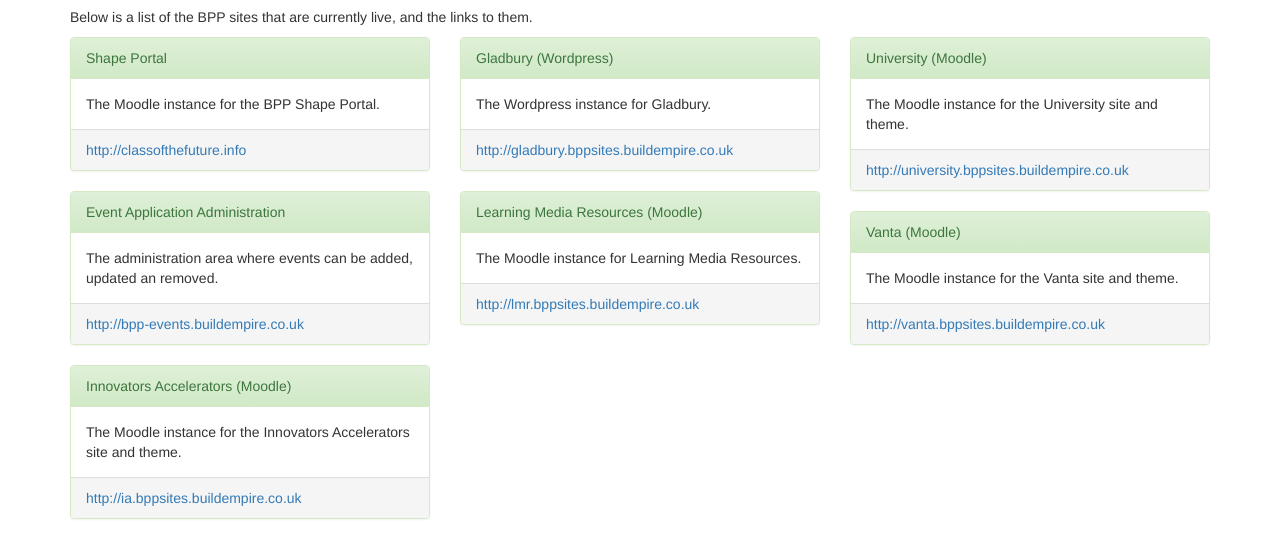
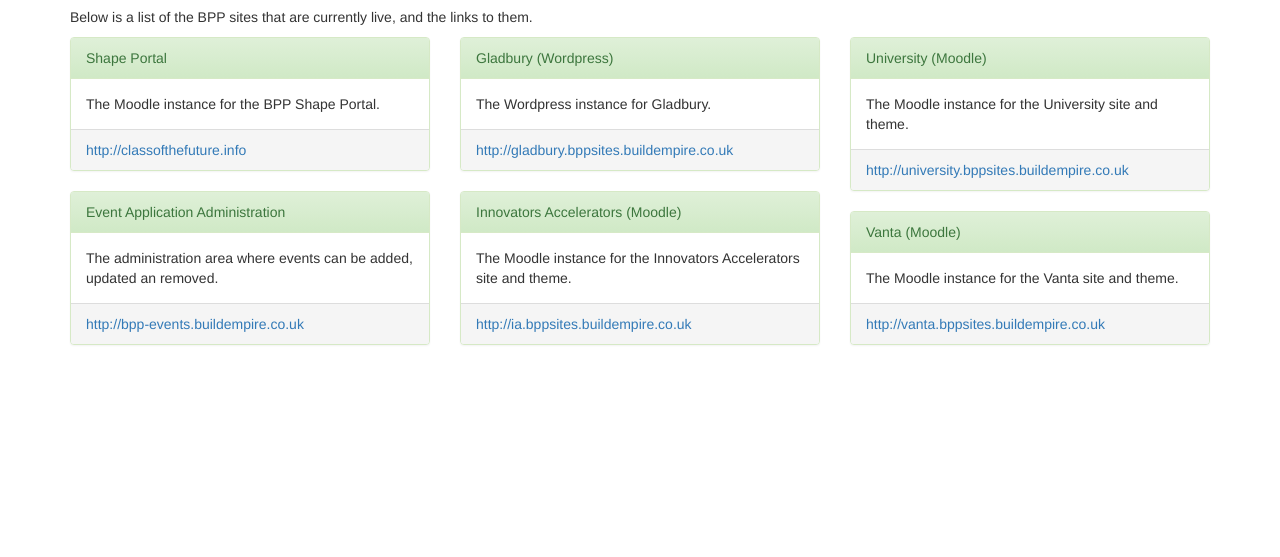
Before and after one commit to BuildEmpire/BEBPP0000_BPP_Sites, a plain HTML site: page public/index.html in a window 1280 px wide. Shown: the part 63-620 px from the top of the page. Drawn offline with nearby package versions, Linux system fonts and the light colour scheme.

Commit message:
Updated the sites listing.

```diff
--- a/public/index.html
+++ b/public/index.html
@@ -45,12 +45,12 @@
             </div>
           </div>
           <div class="panel panel-success">
-            <div class="panel-heading">Learning Media Resources (Moodle)</div>
+            <div class="panel-heading">Innovators Accelerators (Moodle)</div>
             <div class="panel-body">
-              The Moodle instance for Learning Media Resources.
+              The Moodle instance for the Innovators Accelerators site and theme.
             </div>
             <div class="panel-footer">
-              <a href="http://lmr.bppsites.buildempire.co.uk" target="_blank">http://lmr.bppsites.buildempire.co.uk</a>
+              <a href="http://ia.bppsites.buildempire.co.uk" target="_blank">http://ia.bppsites.buildempire.co.uk</a>
             </div>
           </div>
         </div>
@@ -74,17 +74,6 @@
             </div>
           </div>
         </div>
-        <div class="col-md-4">
-          <div class="panel panel-success">
-            <div class="panel-heading">Innovators Accelerators (Moodle)</div>
-            <div class="panel-body">
-              The Moodle instance for the Innovators Accelerators site and theme.
-            </div>
-            <div class="panel-footer">
-              <a href="http://ia.bppsites.buildempire.co.uk" target="_blank">http://ia.bppsites.buildempire.co.uk</a>
-            </div>
-          </div>
-        </div>
       </div>
   </body>
 </html>
```
